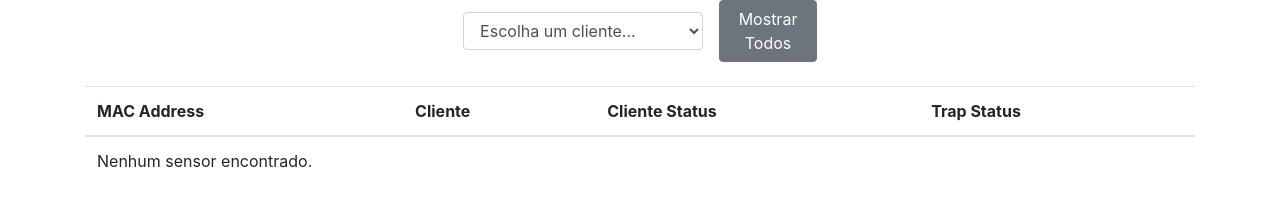
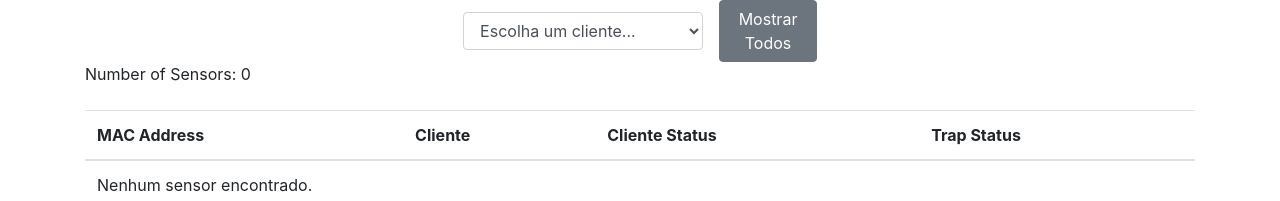
Before and after one commit to FernandoVinha/api_rato, a Django app: template templates/photo_trap_list.html in a window 1280 px wide. Shown: the part 56-257 px from the top of the page. Run offline with Django 5.2, Linux system fonts and the light colour scheme; the template is opened without the code that fills it, so the values that code supplies are empty; some libraries are stand-ins or nearby versions.

Commit message:
Update photo_trap_list.html
Display the number of sensors

```diff
--- a/templates/photo_trap_list.html
+++ b/templates/photo_trap_list.html
@@ -16,6 +16,12 @@
       <a href="{% url 'dashboard' %}" class="btn btn-secondary">Mostrar Todos</a>
   </form>
 </div>
+
+<!-- Display the number of sensors -->
+  <div id="num_sensors">
+    <p>Number of Sensors: {{ photo_traps|length }}</p>
+  </div>
+
 
   <!-- Tabela de Sensores -->
   <table class="table mt-4">
```
